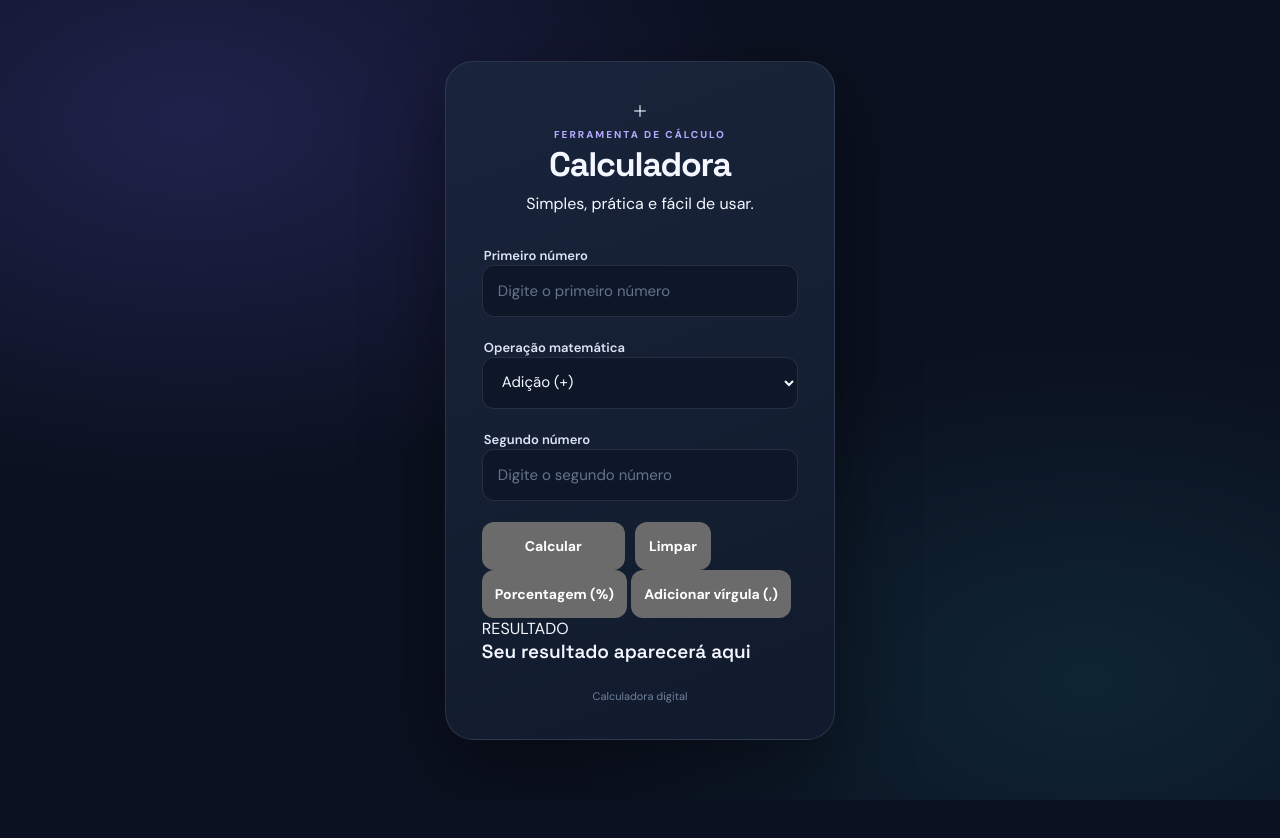
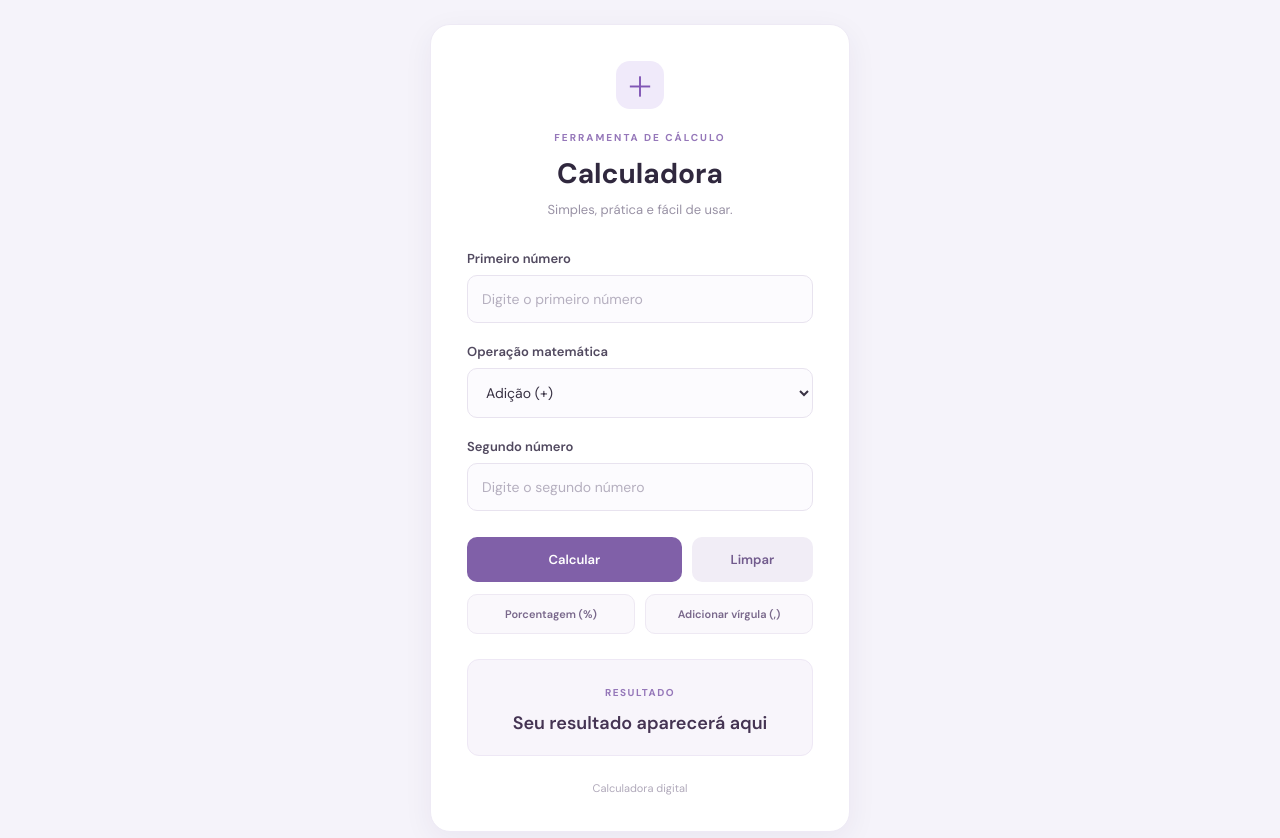
Before and after one commit to Lyviaanjos/calculadora-multifuncional, a plain HTML site: page index.html in a window 1280 px wide. Before the commit the page ends 800 px from the top, so only its background shows below. Drawn offline with Linux system fonts and the light colour scheme.

Commit message:
Update style.css
Atualiza design visual da calculadora

```diff
--- a/style.css
+++ b/style.css
@@ -1,121 +1,105 @@
-
-@import url('https://fonts.googleapis.com/css2?family=DM+Sans:wght@400;500;600;700;800&family=Space+Grotesk:wght@500;600;700&display=swap');
-
-:root {
-    color-scheme: dark;
-    --fundo: #0b1120;
-    --cartao: #151f32;
-    --campo: #0e1728;
-    --texto: #f4f7ff;
-    --texto-suave: #98a7c2;
-    --destaque: #8b7cff;
-    --destaque-claro: #b4aaff;
-    --borda: rgba(180, 193, 220, 0.14);
-}
 
 * {
     margin: 0;
     padding: 0;
     box-sizing: border-box;
-    font-family: 'DM Sans', Arial, sans-serif;
 }
 
 body {
+    font-family: 'DM Sans', sans-serif;
+    background: #f5f3fa;
     min-height: 100vh;
     display: flex;
     justify-content: center;
     align-items: center;
-    padding: 32px 18px;
-    color: var(--texto);
-    background:
-        radial-gradient(ellipse at 15% 15%, rgba(108, 92, 231, 0.22), transparent 38%),
-        radial-gradient(ellipse at 85% 85%, rgba(45, 180, 190, 0.12), transparent 35%),
-        var(--fundo);
+    padding: 24px;
+    color: #29243a;
+}
+
+.container {
+    width: 100%;
+    max-width: 420px;
 }
 
 .calculadora {
-    width: min(100%, 430px);
+    background: #ffffff;
     padding: 36px;
-    background: linear-gradient(160deg, rgba(25, 37, 59, 0.98), rgba(17, 27, 45, 0.98));
-    border: 1px solid var(--borda);
-    border-radius: 28px;
-    box-shadow: 0 28px 80px rgba(0, 0, 0, 0.42);
+    border-radius: 20px;
+    border: 1px solid #eeeaf5;
+    box-shadow: 0 8px 30px rgba(48, 35, 78, 0.06);
 }
 
 .cabecalho {
     text-align: center;
-    margin-bottom: 30px;
+    margin-bottom: 32px;
 }
 
-.icone-calculadora {
-    width: 54px;
-    height: 54px;
-    display: grid;
-    place-items: center;
-    margin: 0 auto 20px;
-    border-radius: 17px;
-    color: white;
-    font-size: 32px;
-    font-weight: 500;
-    background: linear-gradient(135deg, #9a8cff, #6c5ce7);
-    box-shadow: 0 10px 28px rgba(108, 92, 231, 0.35);
+.icone {
+    width: 48px;
+    height: 48px;
+    margin: 0 auto 16px;
+    display: flex;
+    align-items: center;
+    justify-content: center;
+    border-radius: 14px;
+    background: #f0eafa;
+    color: #8056b5;
+    font-size: 28px;
 }
 
 .subtitulo {
-    margin-bottom: 9px;
-    color: var(--destaque-claro);
     font-size: 10px;
-    font-weight: 800;
+    font-weight: 700;
     letter-spacing: 2px;
+    color: #9577b9;
 }
 
 h1 {
-    margin-bottom: 7px;
-    font-family: 'Space Grotesk', sans-serif;
-    font-size: clamp(28px, 7vw, 34px);
-    letter-spacing: -1.2px;
+    font-size: 28px;
+    font-weight: 700;
+    margin: 9px 0;
+    color: #30283e;
 }
 
-.descricao {
-    color: var(--texto-suave);
-    font-size: 14px;
+.cabecalho p {
+    font-size: 13px;
+    color: #9992a5;
 }
 
-.campos {
-    display: flex;
-    flex-direction: column;
+.campo {
+    margin-bottom: 20px;
 }
 
 label {
-    margin: 0 0 8px 2px;
-    color: #dce4f5;
+    display: block;
     font-size: 13px;
     font-weight: 600;
+    color: #51495f;
+    margin-bottom: 8px;
 }
 
 input,
 select {
     width: 100%;
-    min-height: 52px;
-    margin-bottom: 19px;
-    padding: 0 15px;
-    border: 1px solid var(--borda);
-    border-radius: 12px;
+    padding: 14px;
+    border: 1px solid #e8e3ef;
+    border-radius: 10px;
+    background: #fcfbfe;
+    color: #393244;
+    font-family: inherit;
+    font-size: 14px;
     outline: none;
-    color: var(--texto);
-    background: var(--campo);
-    font-size: 15px;
-    transition: border-color 0.2s, box-shadow 0.2s;
+    transition: 0.2s;
 }
 
 input::placeholder {
-    color: #65738d;
+    color: #b5afbf;
 }
 
 input:focus,
 select:focus {
-    border-color: var(--destaque);
-    box-shadow: 0 0 0 3px rgba(139, 124, 255, 0.15);
+    border-color: #a98bc9;
+    background: #ffffff;
 }
 
 select {
@@ -123,115 +107,102 @@ select {
 }
 
 .botoes {
-    display: grid;
-    grid-template-columns: 1.3fr 0.7fr 0.7fr;
+    display: flex;
     gap: 10px;
-    margin-top: 2px;
+    margin-top: 26px;
 }
 
 button {
-    min-height: 48px;
-    padding: 12px;
-    border: 1px solid transparent;
-    border-radius: 12px;
-    font-size: 14px;
-    font-weight: 700;
+    font-family: inherit;
+    font-size: 13px;
+    font-weight: 600;
+    border: none;
+    border-radius: 10px;
+    padding: 14px;
     cursor: pointer;
-    transition: transform 0.18s, background 0.18s, border-color 0.18s;
+    transition: 0.2s;
 }
 
-button:hover {
-    transform: translateY(-2px);
+.calcular {
+    flex: 2;
+    background: #8060a8;
+    color: #ffffff;
 }
 
-button:active {
-    transform: translateY(0);
+.calcular:hover {
+    background: #6e4d98;
 }
 
-button:focus-visible {
-    outline: 3px solid var(--destaque-claro);
-    outline-offset: 3px;
+.limpar {
+    flex: 1;
+    background: #f1edf6;
+    color: #725b8d;
 }
 
-.botao-secundario {
-    color: #dce4f5;
-    border-color: var(--borda);
-    background: rgba(255, 255, 255, 0.045);
+.limpar:hover {
+    background: #e9e2f1;
 }
 
-.botao-secundario:hover {
-    border-color: rgba(180, 170, 255, 0.55);
-    background: rgba(139, 124, 255, 0.12);
+.extras {
+    display: flex;
+    gap: 10px;
+    margin-top: 12px;
 }
 
-.botao-principal {
-    grid-column: 1 / -1;
-    display: flex;
-    align-items: center;
-    justify-content: center;
-    gap: 10px;
-    color: white;
-    background: linear-gradient(100deg, #7968ed, #9a79f5);
-    box-shadow: 0 9px 22px rgba(108, 92, 231, 0.24);
+.extras button {
+    flex: 1;
+    background: #faf8fc;
+    border: 1px solid #eee9f3;
+    color: #79688b;
+    font-size: 11px;
+    padding: 12px 6px;
 }
 
-.botao-principal:hover {
-    background: linear-gradient(100deg, #8878f5, #aa8aff);
+.extras button:hover {
+    background: #f1ebf7;
 }
 
-.botao-principal span {
-    font-size: 19px;
+.resultado-container {
+    margin-top: 25px;
+    padding: 20px;
+    text-align: center;
+    background: #f8f5fb;
+    border: 1px solid #eee8f5;
+    border-radius: 12px;
 }
 
-.resultado-box {
-    min-height: 94px;
-    margin-top: 23px;
-    padding: 17px 18px;
-    border: 1px solid rgba(139, 124, 255, 0.24);
-    border-radius: 15px;
-    background: rgba(139, 124, 255, 0.08);
-}
-
-.resultado-legenda {
-    display: block;
-    margin-bottom: 8px;
-    color: var(--destaque-claro);
+.resultado-container span {
     font-size: 10px;
-    font-weight: 800;
-    letter-spacing: 1.7px;
+    font-weight: 700;
+    letter-spacing: 1.5px;
+    color: #9577b9;
 }
 
 #resultado {
+    margin-top: 10px;
+    font-size: 18px;
+    font-weight: 600;
+    color: #453453;
     overflow-wrap: anywhere;
-    color: var(--texto);
-    font-family: 'Space Grotesk', sans-serif;
-    font-size: 19px;
-    font-weight: 600;
 }
 
 footer {
+    text-align: center;
     margin-top: 25px;
-    color: #71809a;
     font-size: 11px;
-    text-align: center;
+    color: #b0a9ba;
 }
 
-@media (max-width: 420px) {
+@media (max-width: 480px) {
     .calculadora {
-        padding: 27px 22px;
-        border-radius: 23px;
+        padding: 26px 20px;
     }
 
-    .cabecalho {
-        margin-bottom: 25px;
+    h1 {
+        font-size: 25px;
+    }
+
+    .extras {
+        flex-direction: column;
     }
 }
-
-@media (prefers-reduced-motion: reduce) {
-    *,
-    *::before,
-    *::after {
-        scroll-behavior: auto !important;
-        transition-duration: 0.01ms !important;
-    }
-}
```
